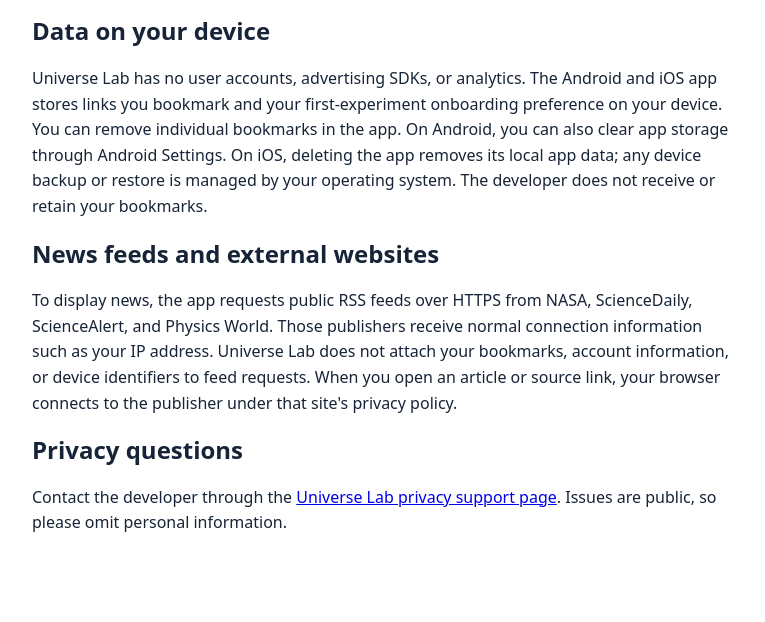
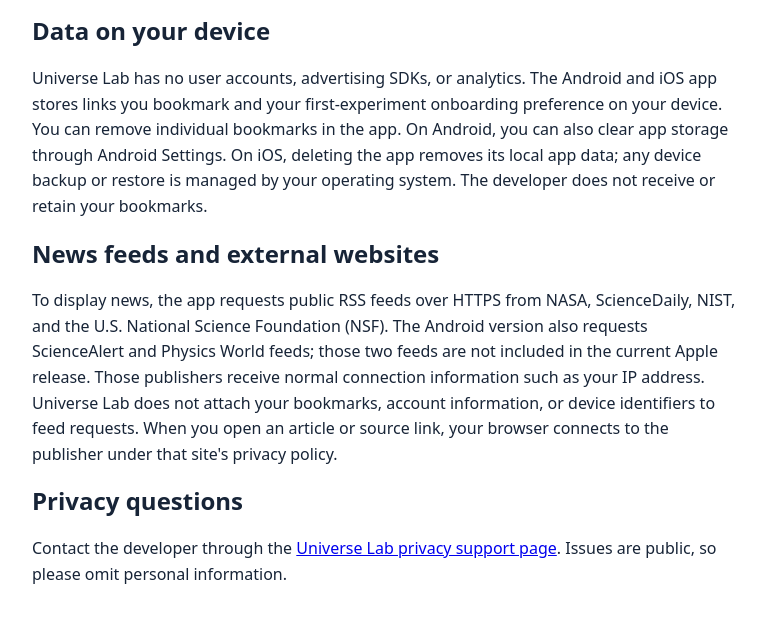
Before and after one commit to joshuaddorsey-cell/universe-lab-privacy, a plain HTML site: page index.html in a window 1280 px wide. Shown: the part 136-758 px from the top of the page, without its empty margins (256-1021 px from the left). Drawn offline with Linux system fonts and the light colour scheme.

Commit message:
Document expanded science feeds and platform availability

```diff
--- a/index.html
+++ b/index.html
@@ -10,7 +10,7 @@
 <h2>Data on your device</h2>
 <p>Universe Lab has no user accounts, advertising SDKs, or analytics. The Android and iOS app stores links you bookmark and your first-experiment onboarding preference on your device. You can remove individual bookmarks in the app. On Android, you can also clear app storage through Android Settings. On iOS, deleting the app removes its local app data; any device backup or restore is managed by your operating system. The developer does not receive or retain your bookmarks.</p>
 <h2>News feeds and external websites</h2>
-<p>To display news, the app requests public RSS feeds over HTTPS from NASA, ScienceDaily, ScienceAlert, and Physics World. Those publishers receive normal connection information such as your IP address. Universe Lab does not attach your bookmarks, account information, or device identifiers to feed requests. When you open an article or source link, your browser connects to the publisher under that site's privacy policy.</p>
+<p>To display news, the app requests public RSS feeds over HTTPS from NASA, ScienceDaily, NIST, and the U.S. National Science Foundation (NSF). The Android version also requests ScienceAlert and Physics World feeds; those two feeds are not included in the current Apple release. Those publishers receive normal connection information such as your IP address. Universe Lab does not attach your bookmarks, account information, or device identifiers to feed requests. When you open an article or source link, your browser connects to the publisher under that site's privacy policy.</p>
 <h2>Privacy questions</h2>
 <p>Contact the developer through the <a href="https://github.com/joshuaddorsey-cell/universe-lab-privacy/issues">Universe Lab privacy support page</a>. Issues are public, so please omit personal information.</p>
 </main>
```
